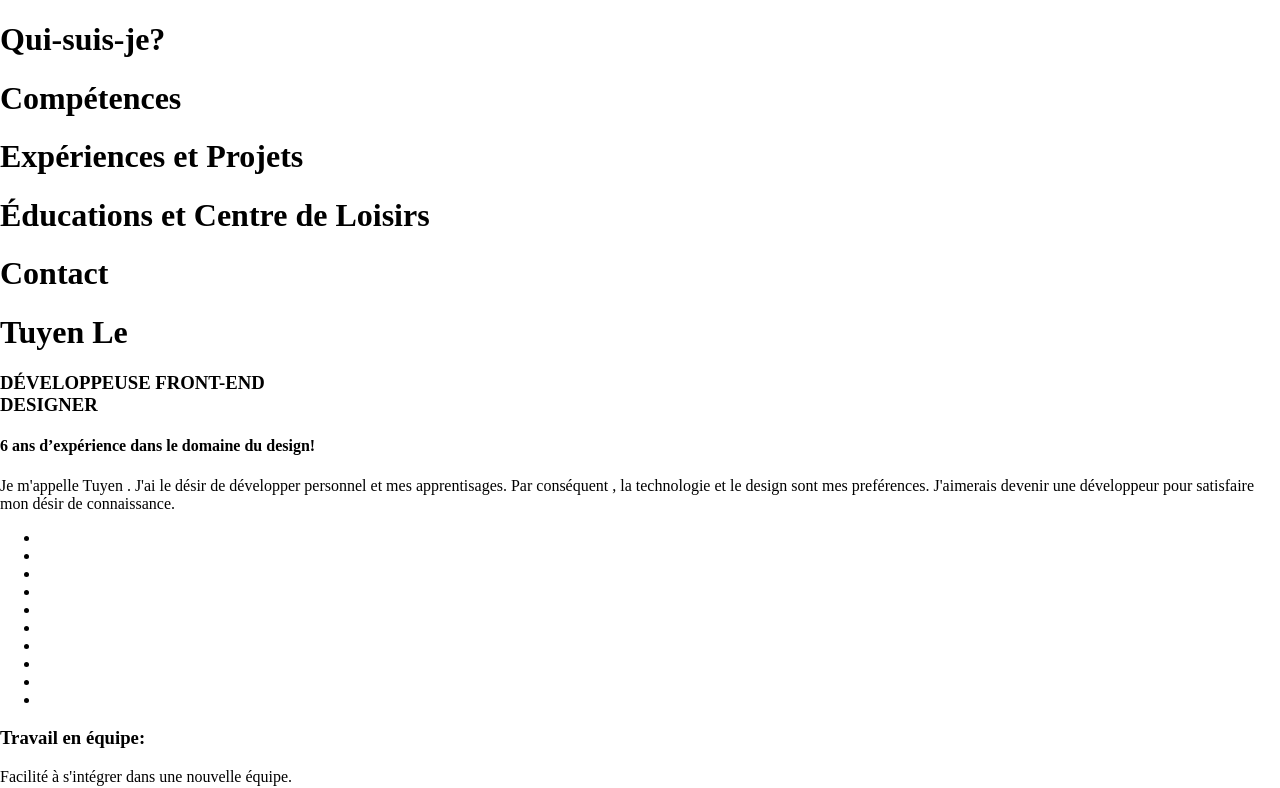
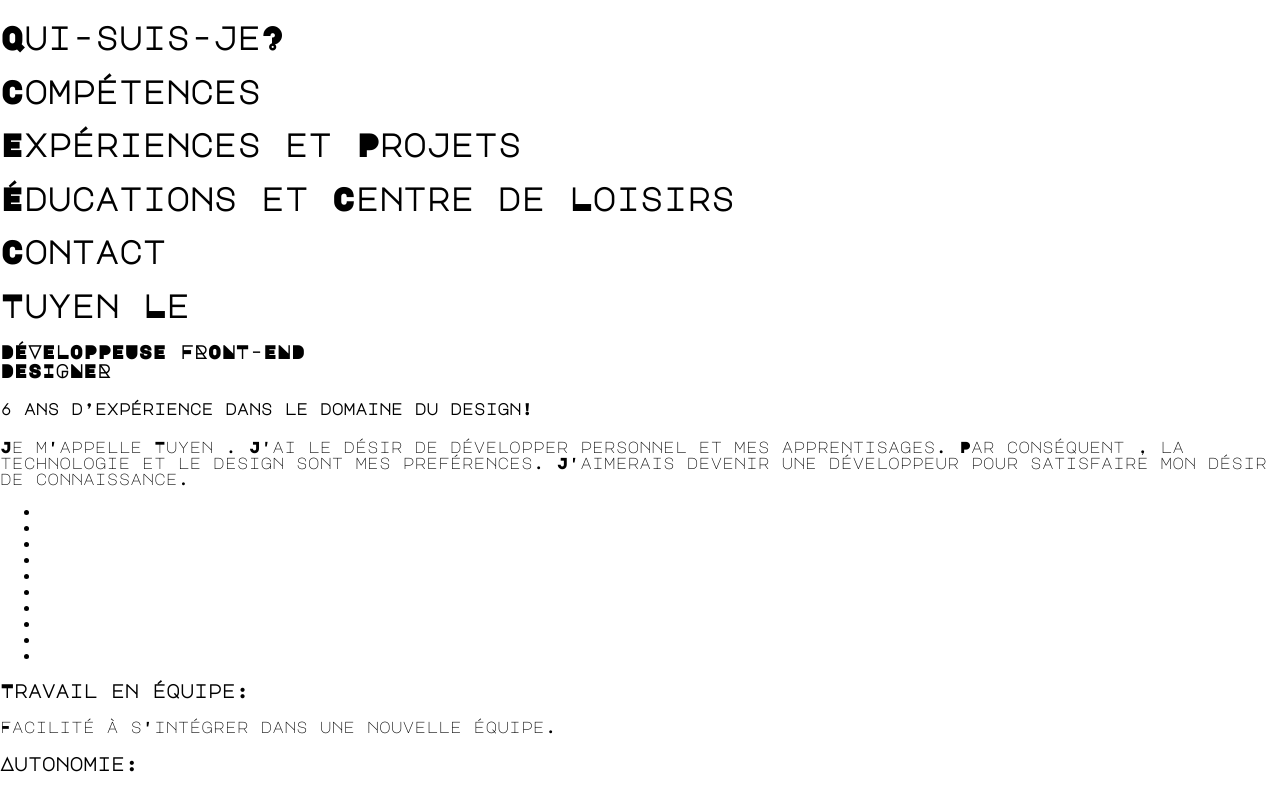
Before and after one commit to tuyengabi/portfolio, a React (Create React App) app: page / in a window 1280 px wide. Shown: the top 788 px of the page. Built offline with nearby package versions, Linux system fonts and the light colour scheme; a web font is replaced by a local one.

Commit message:
add font Major Mono in index.css

```diff
--- a/src/index.css
+++ b/src/index.css
@@ -2,4 +2,5 @@ body {
   padding: 0;
   margin: 0;
   box-sizing: border-box;
+  font-family: 'Major Mono Display', monospace;
 }
```
Also changed, not shown: 1 other file (tests, documents, lock files or other folders).
